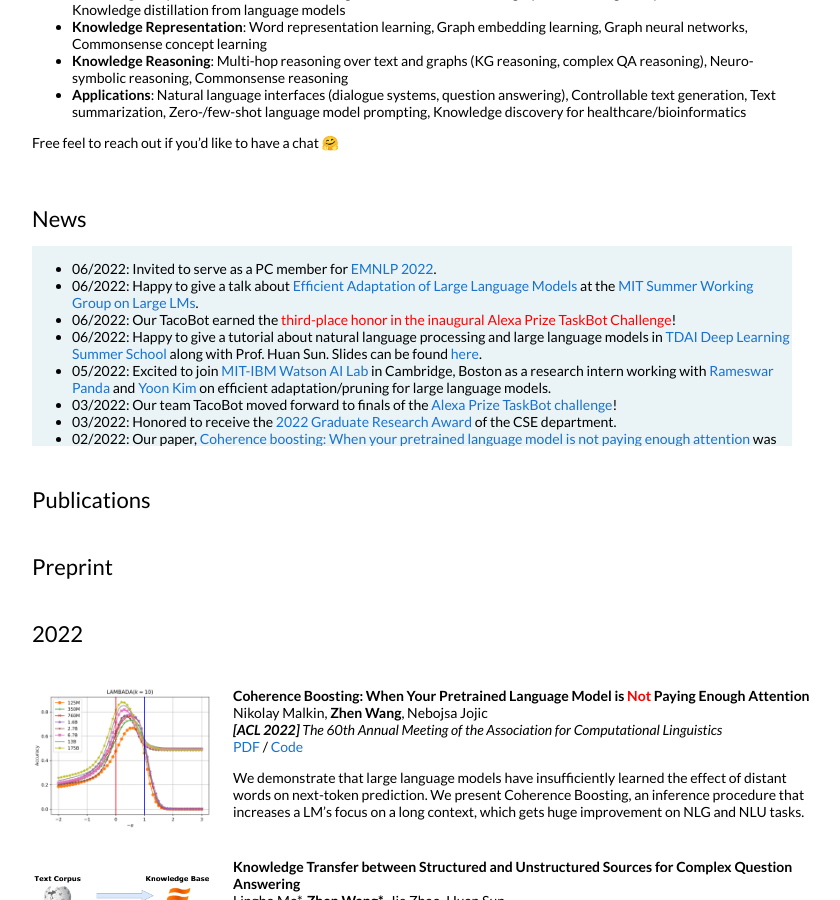
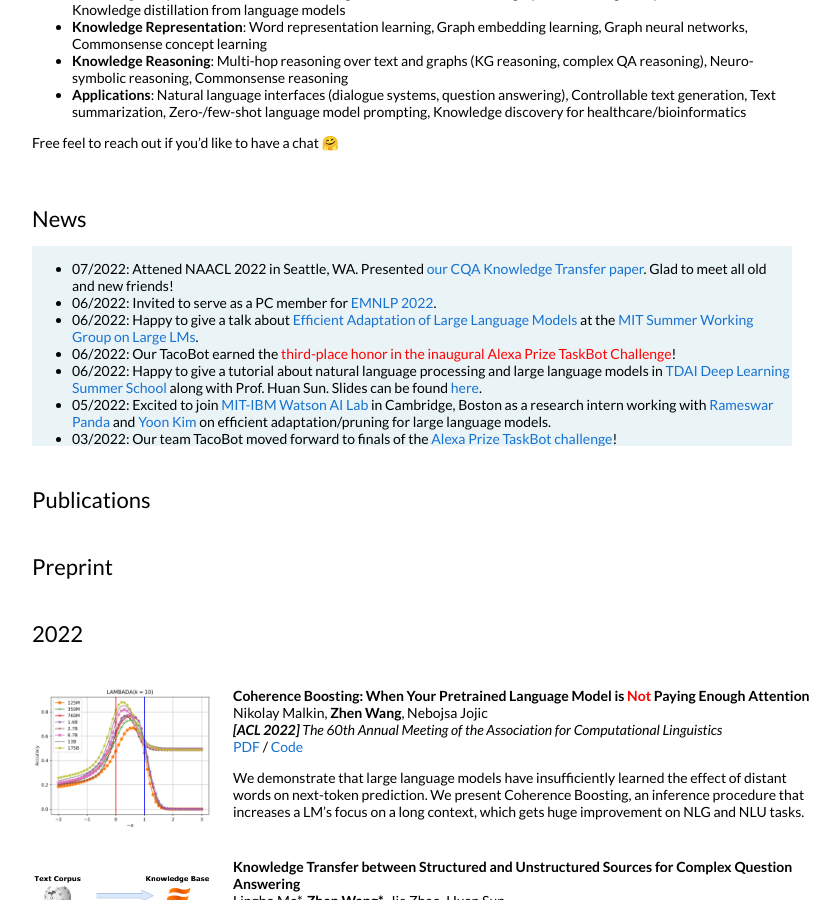
Before and after one commit to zhenwang9102/zhenwang9102.github.io, a Jekyll site: the page built from _posts/2019-06-02-venue.markdown, in a window 1280 px wide and 900 px high, scrolled down 544 px. Shown: the whole window, without its empty margins (228-1068 px from the left). Built offline with Jekyll 4.4.1, drawn with Linux system fonts in a browser that asks for light colours.

Commit message:
Update default.html

```diff
--- a/_layouts/default.html
+++ b/_layouts/default.html
@@ -95,6 +95,9 @@
               <p></p>
               <div class="listbox">
                 <ul>
+                  <li>
+                    07/2022: Attened NAACL 2022 in Seattle, WA. Presented <a href="https://aclanthology.org/2022.suki-1.7.pdf">our CQA Knowledge Transfer paper</a>. Glad to meet all old and new friends!
+                  </li>
                   <li>
                     06/2022: Invited to serve as a PC member for <a href="https://2022.emnlp.org/">EMNLP 2022</a>.
                   </li>
```
